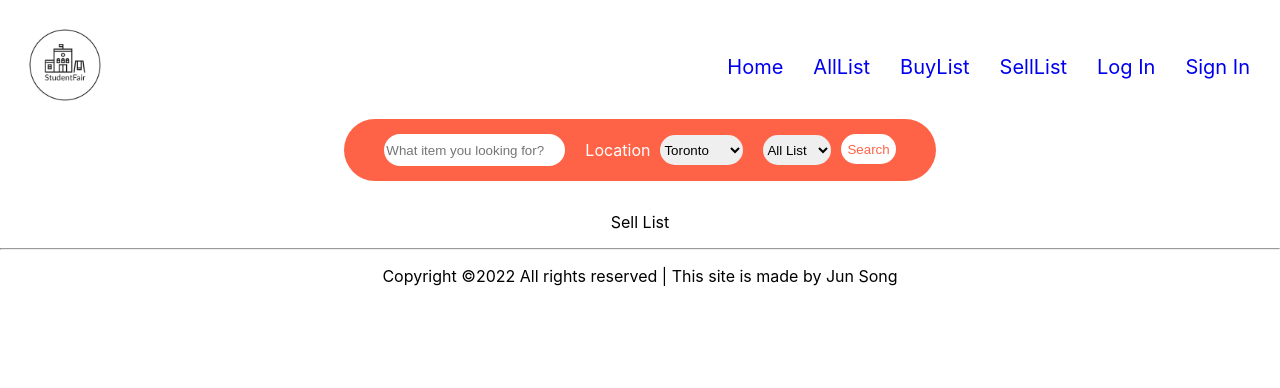
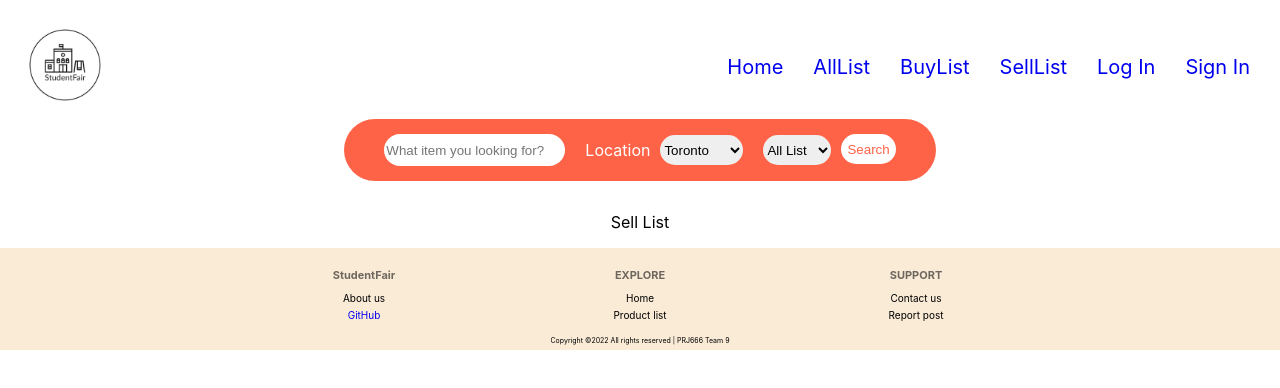
Before and after one commit to MizuhoOkimoto/StudentFair, a React (Create React App) app: page /sellList in a window 1280 px wide. Shown: the top 388 px of the page. Built offline with nearby package versions, Linux system fonts and the light colour scheme.

Commit message:
Add footer part

```diff
--- a/src/components/Footer.js
+++ b/src/components/Footer.js
@@ -1,19 +1,65 @@
+import React from 'react';
 import styled from "styled-components";
+import './css/Footer.css';
+//import { Link } from "react-router-dom";
 
 const FooterBox = styled.footer`
   bottom: 0;
   width: 100%;
+  background-color: antiquewhite;
 `;
 
 const Footer = () => {
   return (
     <FooterBox>
       <div className="footer-box">
-        <hr />
-        <p className="copyright">
-          Copyright ©{new Date().getFullYear()} All rights reserved | This site
-          is made by Jun Song
-        </p>
+
+        <section className="footer">
+
+      <section className="footer-info">
+        <section className="footer-info-left">
+          <section className="footer-info__title">
+              StudentFair
+          </section>
+          <section to="/" className="footer-info__contents">
+              About us
+          </section>
+          <section className="footer-info__contents">
+            <a href="https://github.com/MizuhoOkimoto/StudentFair" target="blank">
+              GitHub
+            </a>
+          </section>
+        </section>
+
+        <section className="footer-info-center">
+          <section className="footer-info__title">
+            EXPLORE
+          </section>
+          <section className="footer-info__contents">
+            Home
+          </section>
+          <section className="footer-info__contents">
+            Product list
+          </section>
+        </section>
+        <section className="footer-info-right">
+          <section className="footer-info__title">
+            SUPPORT
+          </section>
+          <section className="footer-info__contents">
+            Contact us
+          </section>
+          <section className="footer-info__contents">
+            Report post
+          </section>
+        </section>
+      </section>
+
+      <section className="copy-right">
+      Copyright ©{new Date().getFullYear()} All rights reserved | PRJ666 Team 9
+          </section>
+
+    </section>
       </div>
     </FooterBox>
   );
--- /dev/null
+++ b/src/components/css/Footer.css
@@ -0,0 +1,49 @@
+.footer {
+    display: flex;
+    flex-direction: column;
+    padding-top: 10px;
+  }
+
+  .footer-info  {
+    display: flex;
+    justify-content: center;
+  }
+
+  .footer-info-left, .footer-info-center, .footer-info-right {
+    font-size: x-small;
+    display: flex;
+    flex-direction: column;
+    margin: 10px;
+    width: 20%;
+    font-weight: bold;
+  }
+
+  .footer-info__title {
+    margin-bottom: 5px;
+    font-size: 11px;
+    color: rgba(0, 0, 0, 0.560);
+  }
+
+  .footer-info__contents {
+    font-weight: normal;
+    margin-top: 5px
+  }
+
+  .footer-info__contents:hover, a:hover {
+    color: darksalmon;
+  }
+
+  a:link, a:visited{
+    text-decoration: none;
+  }
+  a:visited {
+    color: black;
+  }
+  a:visited:hover {
+    color: darksalmon;
+  }
+
+  .copy-right {
+    font-size: 7px;
+    margin: 5px 0px;
+  }
```
